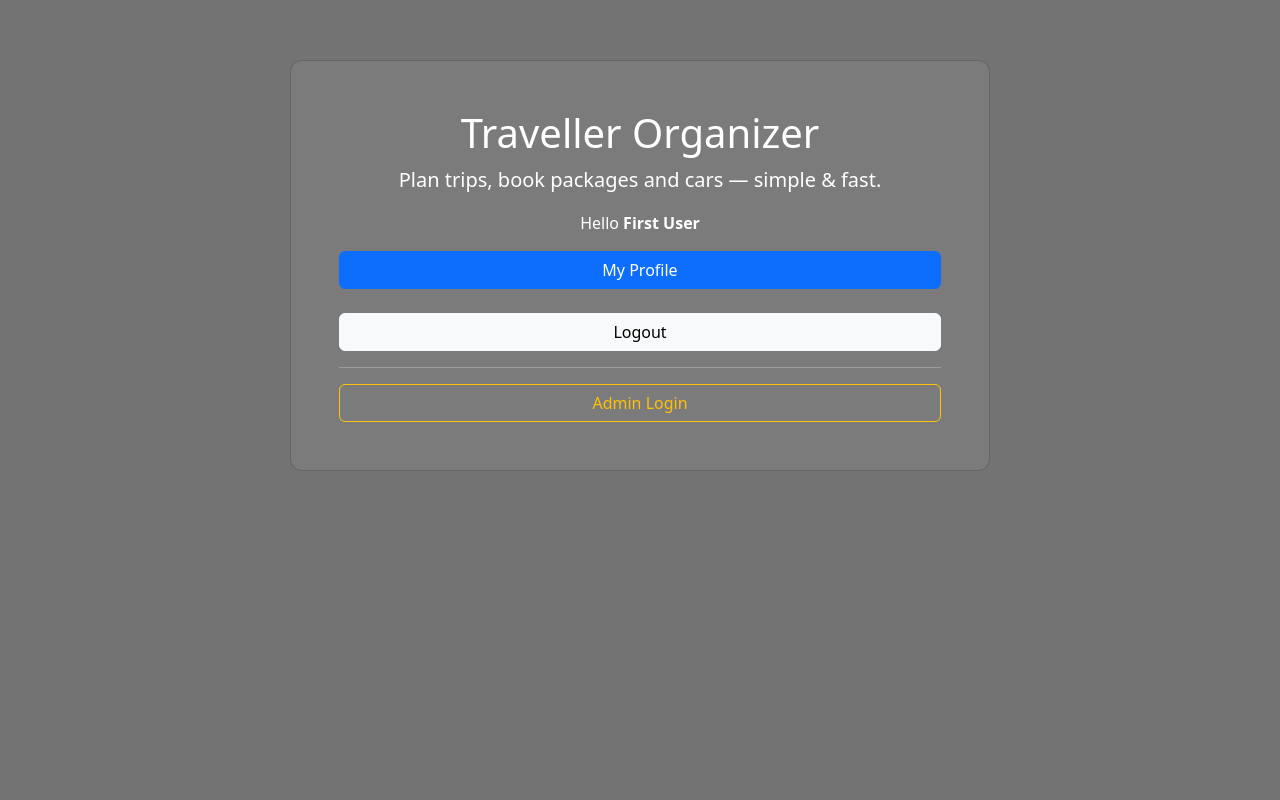
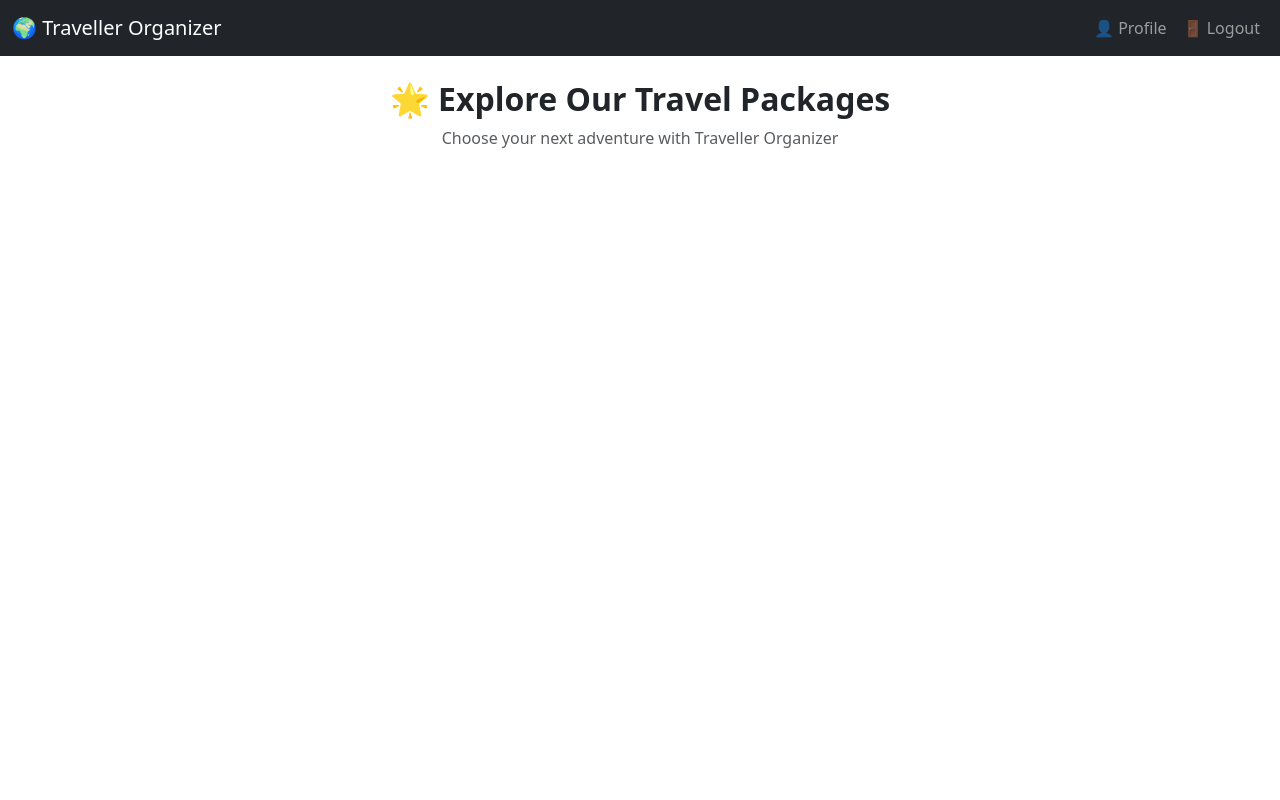
Before and after one commit to pahalwar01/traveller-organizer, a PHP site: page /index.php in a window 1280 px wide. Run offline with PHP 8.4, Linux system fonts and the light colour scheme; a user stored in the database is signed in; data that the repository does not hold is empty.

Commit message:
Update index.php

```diff
--- a/index.php
+++ b/index.php
@@ -1,39 +1,61 @@
 <?php
 session_start();
+include("db.php");
+
+// Fetch all active packages
+$packages = mysqli_query($conn, "SELECT * FROM packages ORDER BY id DESC");
 ?>
 <!DOCTYPE html>
-<html>
+<html lang="en">
 <head>
-  <meta charset="utf-8">
-  <title>Traveller Organizer</title>
+  <meta charset="UTF-8">
+  <title>Traveller Organizer - Home</title>
   <link href="https://cdn.jsdelivr.net/npm/bootstrap@5.3.0/dist/css/bootstrap.min.css" rel="stylesheet">
-  <style>
-    body { background: url('images/travel-bg.jpg') center/cover no-repeat fixed; }
-    .overlay { background: rgba(0,0,0,0.55); min-height:100vh; padding:60px 0; color:#fff; }
-    .card { border-radius:12px; }
-  </style>
 </head>
 <body>
-  <div class="overlay">
-    <div class="container text-center">
-      <div class="card p-5 mx-auto" style="max-width:700px; background:rgba(255,255,255,0.05); color:#fff;">
-        <h1>Traveller Organizer</h1>
-        <p class="lead">Plan trips, book packages and cars — simple & fast.</p>
-
-        <?php if (isset($_SESSION['user_id'])): ?>
-          <p>Hello <strong><?php echo htmlspecialchars($_SESSION['user_name']); ?></strong></p>
-          <a class="btn btn-primary" href="user/profile.php">My Profile</a><br>
-          <a class="btn btn-light" href="user/logout.php">Logout</a>
-        <?php else: ?>
-          <a class="btn btn-success" href="user/register.php">Register</a><br>
-          <a class="btn btn-primary" href="user/login.php">Login</a>
-        <?php endif; ?>
-
-        <hr style="background:rgba(255,255,255,0.1)">
-
-        <a class="btn btn-outline-warning" href="admin/admin_login.php">Admin Login</a>
-      </div>
+<nav class="navbar navbar-expand-lg navbar-dark bg-dark">
+  <div class="container-fluid">
+    <a class="navbar-brand" href="index.php">🌍 Traveller Organizer</a>
+    <div class="collapse navbar-collapse">
+      <ul class="navbar-nav ms-auto">
+        <?php if(isset($_SESSION['user_id'])) { ?>
+          <li class="nav-item"><a class="nav-link" href="user/profile.php">👤 Profile</a></li>
+          <li class="nav-item"><a class="nav-link" href="user/logout.php">🚪 Logout</a></li>
+        <?php } else { ?>
+          <li class="nav-item"><a class="nav-link" href="user/login.php">🔑 Login</a></li>
+          <li class="nav-item"><a class="nav-link" href="user/register.php">📝 Register</a></li>
+        <?php } ?>
+      </ul>
     </div>
   </div>
+</nav>
+
+<div class="container mt-4">
+  <div class="text-center mb-4">
+    <h2 class="fw-bold">🌟 Explore Our Travel Packages</h2>
+    <p class="text-muted">Choose your next adventure with Traveller Organizer</p>
+  </div>
+
+  <div class="row">
+    <?php while($pkg = mysqli_fetch_assoc($packages)) { ?>
+      <div class="col-md-4 mb-4">
+        <div class="card shadow-lg h-100">
+          <img src="uploads/packages/<?php echo $pkg['image'] ?? 'default.jpg'; ?>" class="card-img-top" height="200" style="object-fit:cover;">
+          <div class="card-body">
+            <h5 class="card-title"><?php echo $pkg['package_name']; ?></h5>
+            <p class="card-text"><?php echo substr($pkg['description'], 0, 100) . "..."; ?></p>
+            <p><strong>🕒 <?php echo $pkg['days']; ?> Days / <?php echo $pkg['nights']; ?> Nights</strong></p>
+            <p><strong>💰 Price: ₹<?php echo $pkg['price']; ?></strong></p>
+            <?php if(isset($_SESSION['user_id'])) { ?>
+              <a href="user/book_package.php?package_id=<?php echo $pkg['id']; ?>" class="btn btn-success">📦 Book Now</a>
+            <?php } else { ?>
+              <a href="user/login.php" class="btn btn-primary">🔑 Login to Book</a>
+            <?php } ?>
+          </div>
+        </div>
+      </div>
+    <?php } ?>
+  </div>
+</div>
 </body>
 </html>
```
